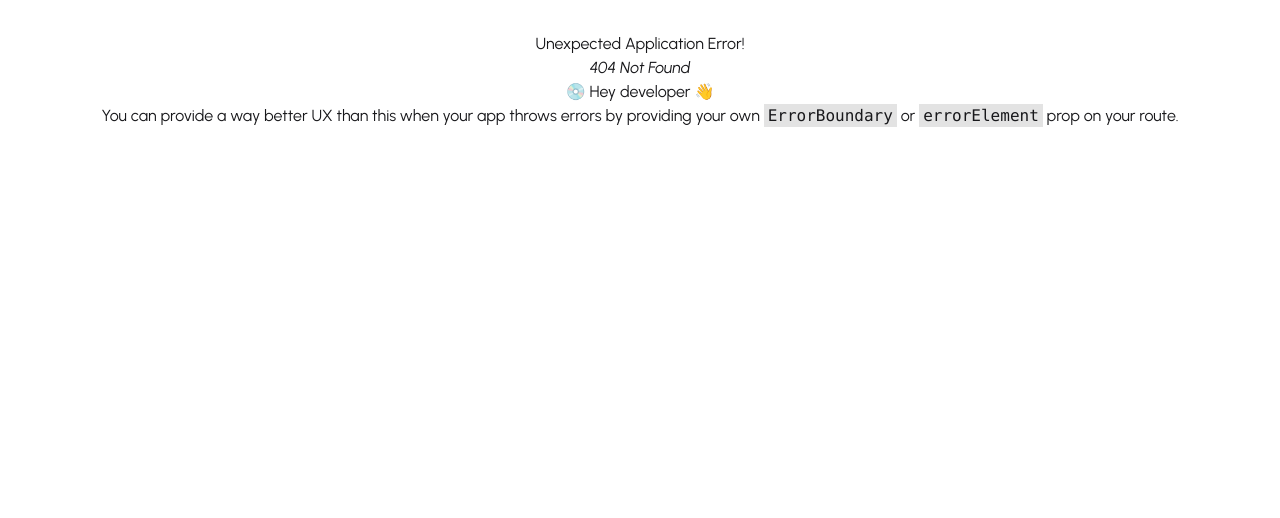
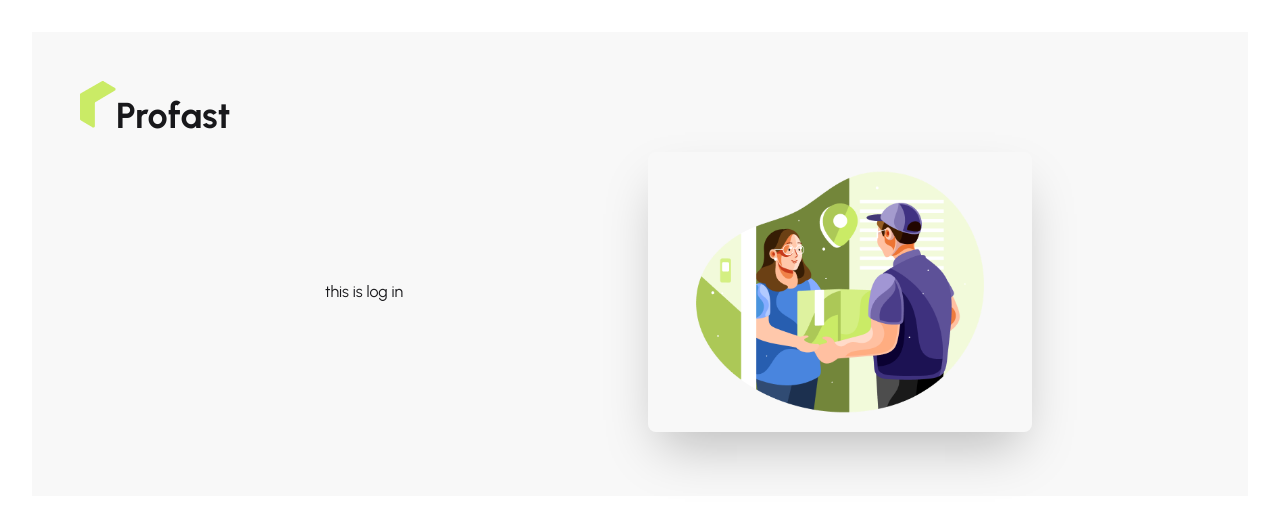
Before and after one commit to rayhanbri/module-63, a React (Vite) app: page /login in a window 1280 px wide. Before the commit this address had no page. Shown: the top 518 px of the page. Built offline with nearby package versions, Linux system fonts and the light colour scheme.

Commit message:
added react auth layout

```diff
--- /dev/null
+++ b/src/layout/AuthLayout.jsx
@@ -0,0 +1,27 @@
+import React from 'react';
+import { Outlet } from 'react-router';
+import image from '../assets/authImage.png'
+import ProFastLogo from '../pages/Home/Home/Shared/ProFastLogo/ProFastLogo';
+
+const AuthLayout = () => {
+    return (
+        <div className="p-12 bg-base-200 ">
+            <div>
+            <ProFastLogo></ProFastLogo>
+            </div>
+            <div className="hero-content flex-col lg:flex-row-reverse">
+                <div className='flex-1'>
+                    <img
+                    src={image}
+                    className="max-w-sm rounded-lg shadow-2xl"
+                />
+                </div>
+                <div className='flex-1'>
+                    <Outlet></Outlet>
+                </div>
+            </div>
+        </div>
+    );
+};
+
+export default AuthLayout;
--- /dev/null
+++ b/src/pages/Authentication/Login/Login.jsx
@@ -0,0 +1,12 @@
+import React from 'react';
+import image from '../../../assets/authImage.png'
+
+const Login = () => {
+    return (
+        <div>
+          <h1>this is log in</h1>
+        </div>
+    );
+};
+
+export default Login;
--- a/src/router/router.jsx
+++ b/src/router/router.jsx
@@ -3,6 +3,9 @@
 } from "react-router";
 import RootLayout from "../layout/RootLayout";
 import Home from "../pages/Home/Home/Home";
+import AuthLayout from "../layout/AuthLayout";
+import { Component } from "react";
+import Login from "../pages/Authentication/Login/Login";
 
 
 export const router = createBrowserRouter([
@@ -16,4 +19,14 @@
             }
         ]
     },
+    {
+        path:'/',
+        Component:AuthLayout,
+        children:[
+            {
+            path:'/login',
+            Component:Login
+        },
+    ]
+    }
 ]);
```
